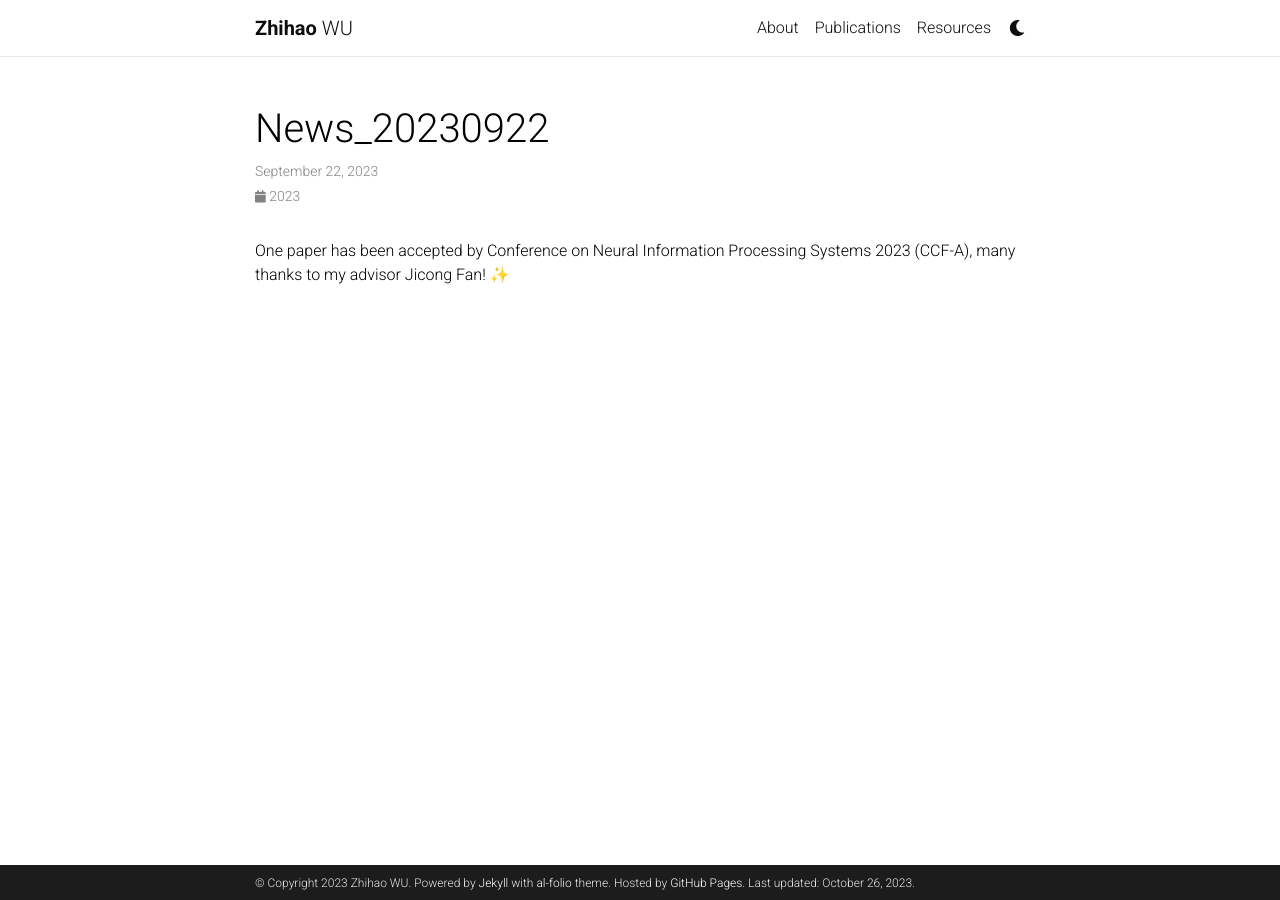
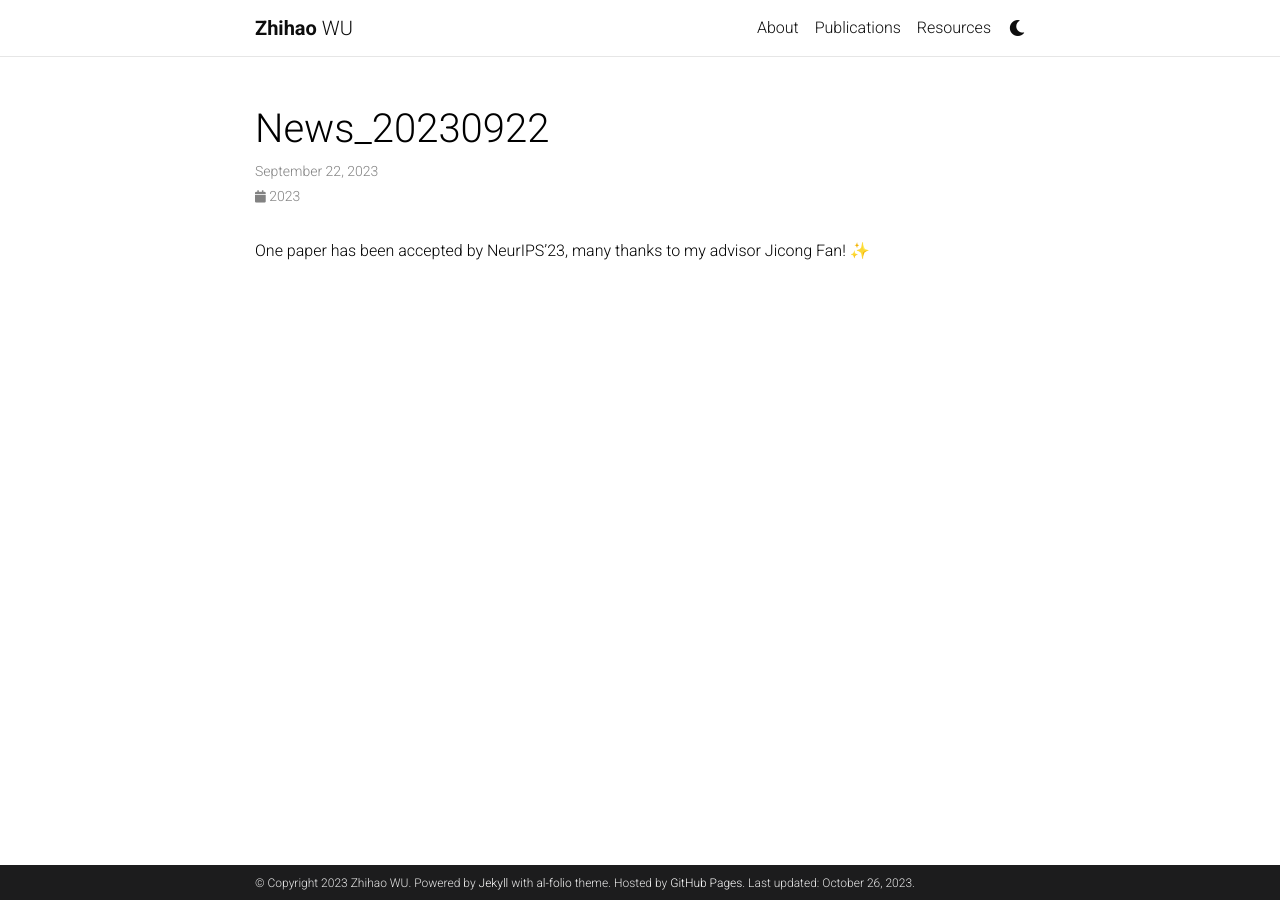
Before and after one commit to huangsuj/huangsuj.github.io, a Jekyll site: the page built from _news/news_20230922.md, in a window 1280 px wide. Built offline with Jekyll 4.4.1, drawn with Linux system fonts in a browser that asks for light colours; emoji names are drawn with the system emoji font; comment, search, counter and statistics services are not loaded; a style sheet for code colours, icons or effects is not loaded.

Commit message:
Update news_20230922.md

```diff
--- a/_news/news_20230922.md
+++ b/_news/news_20230922.md
@@ -4,4 +4,4 @@ date: 2023-9-22 15:59:00-0400
 inline: true
 ---
 
-One paper has been accepted by Conference on Neural Information Processing Systems 2023 (CCF-A), many thanks to my advisor Jicong Fan! :sparkles:
+One paper has been accepted by NeurIPS'23, many thanks to my advisor Jicong Fan! :sparkles:
```
